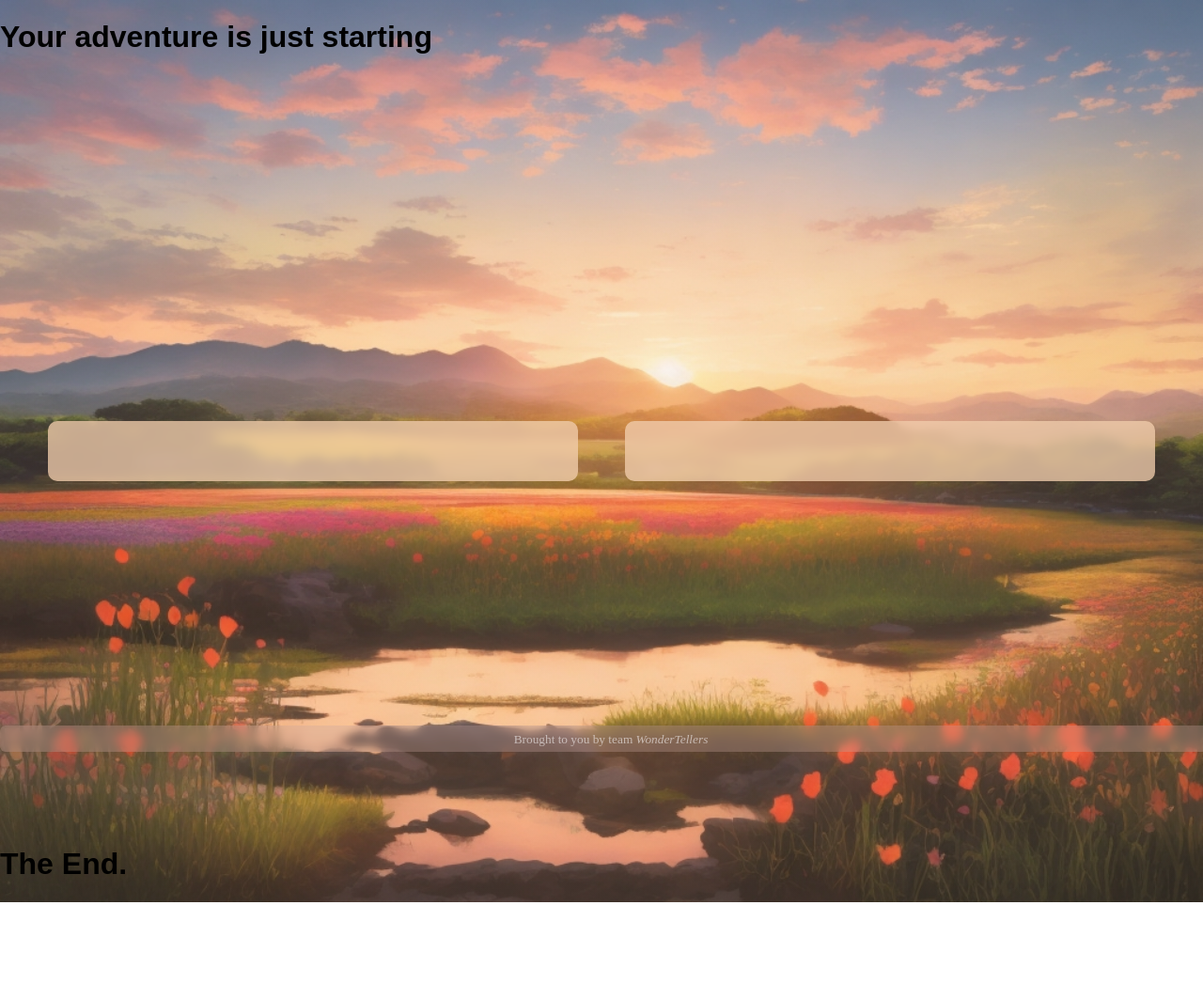
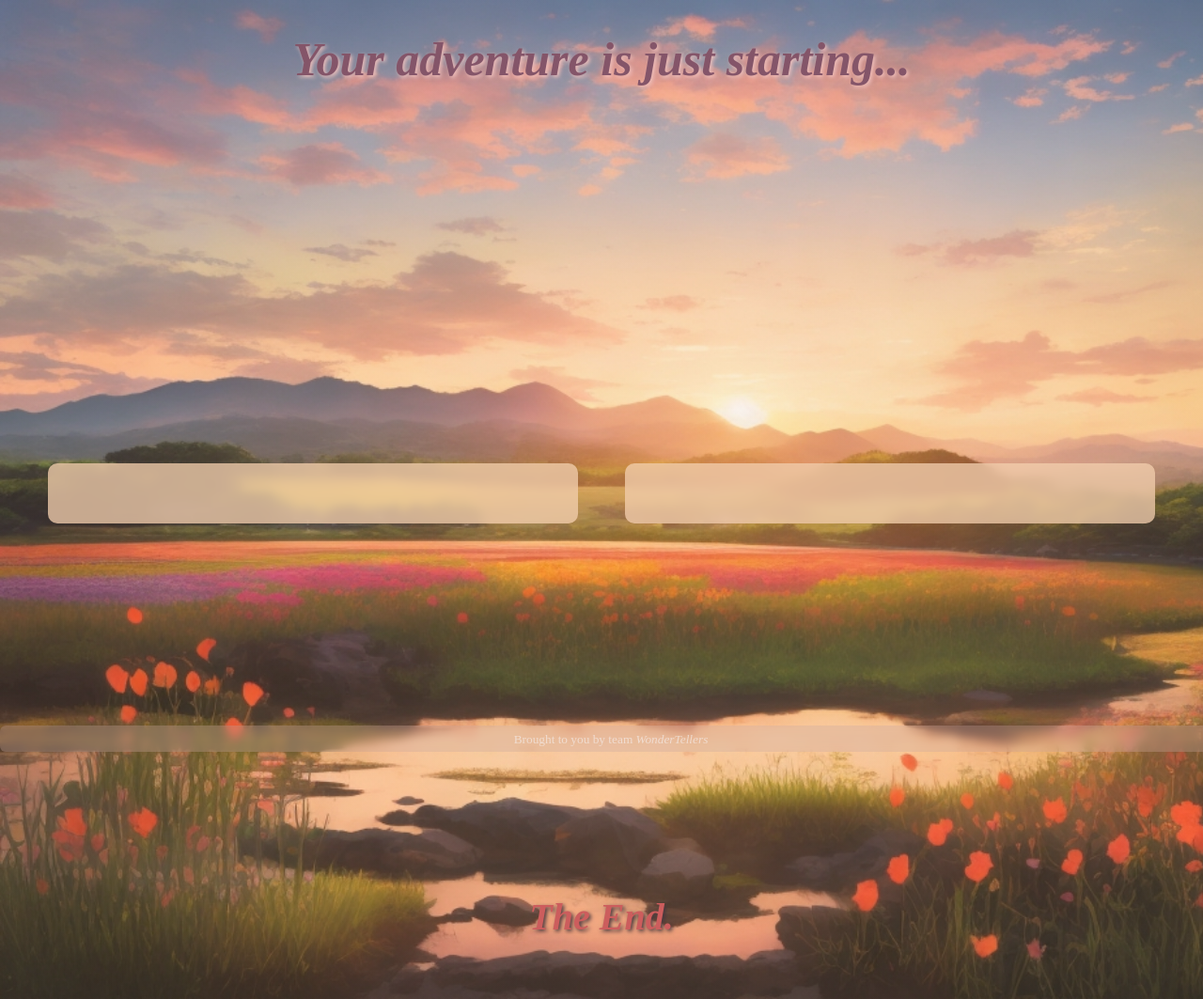
Before and after one commit to 202306-NEA-DZ-FEW/madlibs-next, a plain HTML site: page index.html in a window 1280 px wide. Shown: the whole page at 94% size. Before the commit the page ends 960 px from the top, so only its background shows below. Drawn offline with Linux system fonts and the light colour scheme; no server answers.

Commit message:
added input focus event + some more page design

```diff
--- a/index.html
+++ b/index.html
@@ -7,7 +7,7 @@
     <link href="style.css" rel="stylesheet" type="text/css" />
   </head>
   <body>
-    <h1 id="welcome"> Your adventure is just starting</h1>
+    <h1 id="welcome"> Your adventure is just starting...</h1>
     <div class="wrapper">
 
       <div class='madLibsEdit style'>
--- a/madlibs.js
+++ b/madlibs.js
@@ -119,3 +119,23 @@ const sync = (id, val) => {
   document.getElementById("inpt" + count).innerHTML = val;
   document.getElementById("spn" + count).textContent = val;
 };
+
+
+// Input focus function
+document.addEventListener("keypress", (e) => {
+  if (e.key === "Enter") {
+    const inputsF = document.querySelectorAll('.input');
+    const focusInput = document.activeElement;
+
+    if (inputsF.length > 1) {
+      e.preventDefault();
+
+      // Making array of inputs
+      const currentIndex = Array.from(inputsF).indexOf(focusInput);
+      const nextIndex = (currentIndex + 1) // % inputsF.length; => If you want to loop it ie: return to the first input.
+
+      // Move to the next input
+      inputsF[nextIndex].focus();
+    }
+  }
+});
--- a/style.css
+++ b/style.css
@@ -135,3 +135,21 @@ color: #cc5d5d;
 input:focus {
   outline: #cc5d5d solid 1px;
   background-color: rgba(255, 255, 255, 0.3);}
+
+
+ #welcome, #end {
+  display: flex;
+  justify-content: space-around;
+  font-family: 'Kurale', serif;
+  color:#845569;
+  text-shadow: 2px 2px 4px #f0bfbb;
+  font-size: 50px;
+  font-style: italic;
+ }
+
+#end {
+  color: #cc5d5d;
+  text-shadow: 2px 2px 4px #47373e;
+  font-size: 40px;
+  margin-bottom: 4rem;
+}
```
